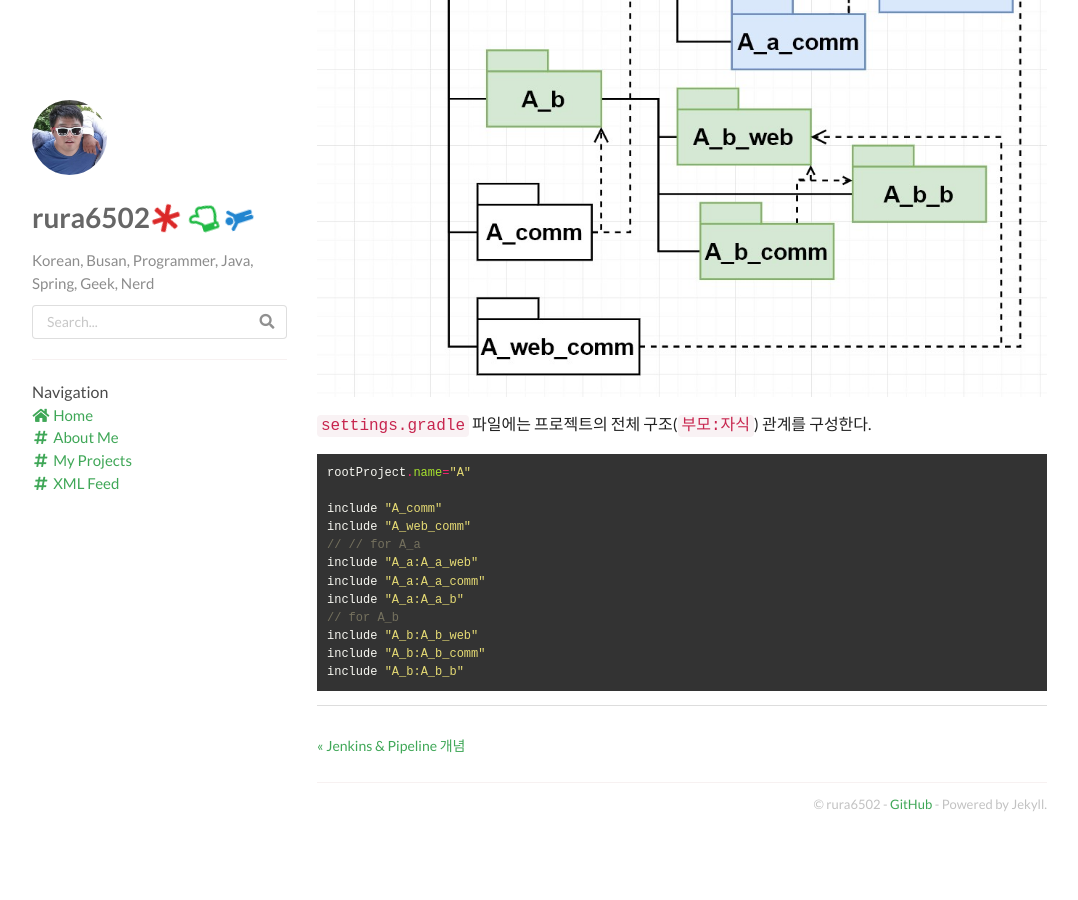
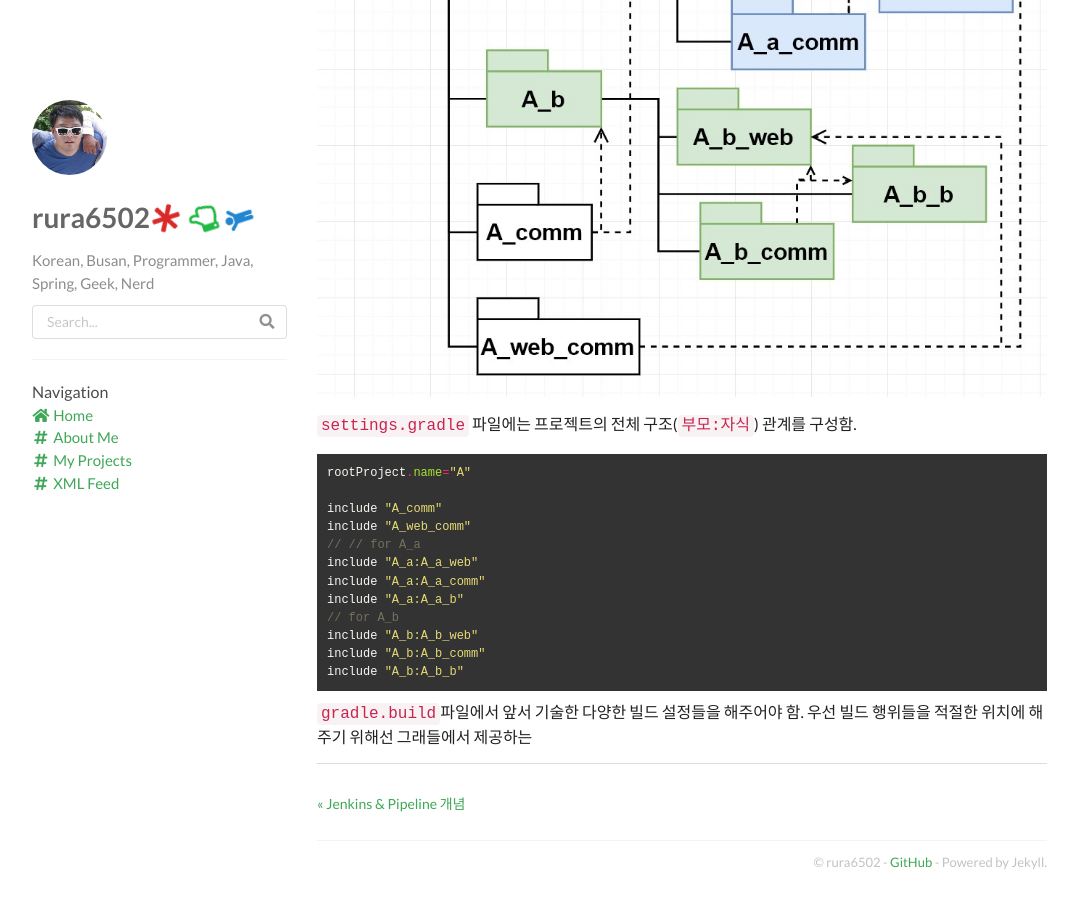
Before and after one commit to rura6502/rura6502.github.io, a Jekyll site: the page built from _posts/2019-05-25-Spring-Boot-Multi-Moudle-Project-using-Advanced-Gradle.md, in a window 1280 px wide and 900 px high, scrolled down 1857 px. Shown: the whole window, without its empty margins (53-1131 px from the left). Built offline with Jekyll 4.4.1, drawn with Linux system fonts in a browser that asks for light colours; nearby versions of some CDN libraries; comment, search, counter and statistics services are not loaded; before the commit the page ends 2699 px from its top, so only the background shows below that.

Commit message:
_posts/2019-05-25-Spring-Boot-Multi-Moudle-Project-using-Advanced-Gradle.md updated from https://stackedit.io/

````diff
--- a/_posts/2019-05-25-Spring-Boot-Multi-Moudle-Project-using-Advanced-Gradle.md
+++ b/_posts/2019-05-25-Spring-Boot-Multi-Moudle-Project-using-Advanced-Gradle.md
@@ -25,7 +25,7 @@ gradle은 `build.gradle`, `settings.gradle` 파일을 사용하여 프로젝트
 
 ![gradle-flexible-multimodule-project-possible-example2.jpg](https://github.com/rura6502/rura6502.github.io/blob/master/_posts/_image/gradle-flexible-multimodule-project-possible-example2.jpg?raw=true)
 
-`settings.gradle` 파일에는 프로젝트의 전체 구조(`부모:자식`) 관계를 구성한다.
+`settings.gradle` 파일에는 프로젝트의 전체 구조(`부모:자식`) 관계를 구성함.
 
 ```groovy
 rootProject.name="A"
@@ -42,13 +42,14 @@ include "A_b:A_b_comm"
 include "A_b:A_b_b"
 ```
 
+`gradle.build`파일에서 앞서 기술한 다양한 빌드 설정들을 해주어야 함. 우선 빌드 행위들을 적절한 위치에 해주기 위해선 그래들에서 제공하는
 
 
 
 
 
 <!--stackedit_data:
-eyJoaXN0b3J5IjpbNjczODkxNDQ5LC05NDM3MDIwMTYsMTI0OT
+eyJoaXN0b3J5IjpbNTI0ODc0OTY5LC05NDM3MDIwMTYsMTI0OT
 UyNjUyNSw1MDk2MjY4NjEsMTcxNDQ4ODE3NywtMTg1MDU3NzI3
 OCwtMTk5MTQ1MDUwMF19
 -->
````
